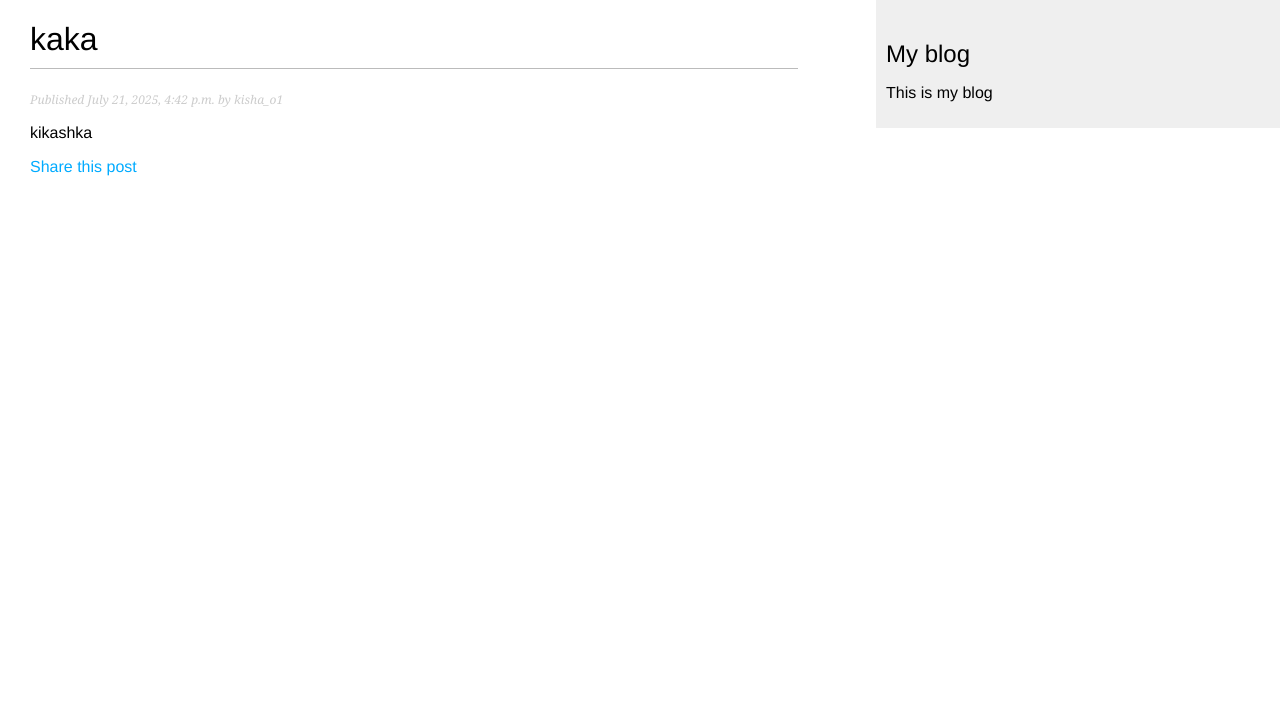
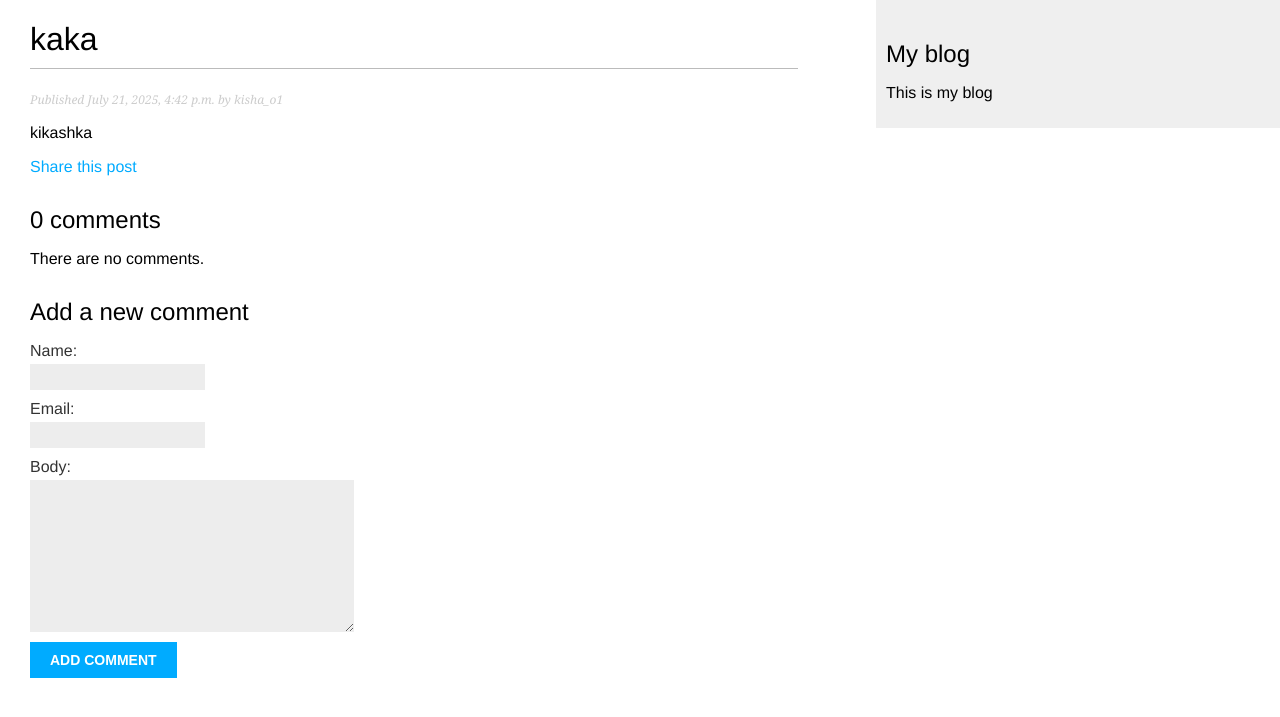
Before and after one commit to Kishaolo/fuzzy-umbrella, a Django app: a page that uses zontik_govna/mysite/blog/templates/blog/post/detail.html in a window 1280 px wide. Shown: the top 717 px of the page. Run offline with Django 5.2, Linux system fonts and the light colour scheme; data comes from the database, SQL or seed files in the repository; both versions use the stored data as it was after the commit.

Commit message:
sdelali commenti dla userov

```diff
--- a/zontik_govna/mysite/blog/forms.py
+++ b/zontik_govna/mysite/blog/forms.py
@@ -1,4 +1,5 @@
 from django import forms
+from .models import Comment
 
 class EmailPostForms(forms.Form):
     name = forms.CharField(max_length=25) #name people who send email
@@ -6,3 +7,8 @@ class EmailPostForms(forms.Form):
     to = forms.EmailField() # email who receive email
     comment = forms.CharField(required=False,
                               widget=forms.Textarea) # comments kotorie bydyt paste in email (optional)
+
+class CommentForm(forms.ModelForm):
+    class Meta:
+        model = Comment
+        fields = ['name', 'email', 'body']
--- a/zontik_govna/mysite/blog/models.py
+++ b/zontik_govna/mysite/blog/models.py
@@ -53,3 +53,23 @@ class Post(models.Model):
                       self.publish.day,
                       self.slug]
                 )
+
+class Comment(models.Model):
+    post = models.ForeignKey(Post,
+                      on_delete=models.CASCADE,
+                      related_name="comments") #svaz one-to-many nyshna dla privazke k opredelennomy posty
+    #related_name nyshna dla imeni atribyta dla obratnoi svazi
+
+    name = models.CharField(max_length=80) #ima chela kotorii ostavil coment
+    email = models.EmailField() #email (xz zachem)
+    body = models.TextField() #telo comenta
+    created = models.DateTimeField(auto_now_add=True) #toshe avtosave
+    updated = models.DateTimeField(auto_now=True) #avto save dati
+    active = models.BooleanField(default=True) #dla udalenia ploxix komentov
+
+    class Meta:
+        ordering = ['created'] #sortirovka po  attr created
+        indexes = [models.Index(fields=['created'])] # indeksatsia v vozrastaushem poradke
+
+    def __str__(self):
+        return f'Comment by {self.name} on {self.post}'
--- a/zontik_govna/mysite/blog/templates/blog/post/detail.html
+++ b/zontik_govna/mysite/blog/templates/blog/post/detail.html
@@ -13,4 +13,21 @@
       Share this post
     </a>
   </p>
+  {% with comments.count as total_comments %}
+    <h2>
+      {{ total_comments }} comment{{ total_comments|pluralize }}
+    </h2>
+  {% endwith %}
+  {% for comment in comments %}
+    <div class="comment">
+      <p class="info">
+      Comment {{ forloop.counter }} by {{ comment.name }}
+      {{ comment.created }}
+      </p>
+      {{ comment.body|linebreaks }}
+    </div>
+  {% empty %}
+    <p>There are no comments.</p>
+  {% endfor %}
+  {% include "blog/post/includes/comment_form.html" %}
 {% endblock %}
--- /dev/null
+++ b/zontik_govna/mysite/blog/templates/blog/post/includes/comment_form.html
@@ -0,0 +1,6 @@
+<h2>Add a new comment</h2>
+<form action="{% url "blog:post_comment" post.id %}" method="post">
+  {{ form.as_p }}
+  {% csrf_token %}
+  <p><input type="submit" value="Add comment"></p>
+</form>
--- a/zontik_govna/mysite/blog/urls.py
+++ b/zontik_govna/mysite/blog/urls.py
@@ -13,4 +13,7 @@ urlpatterns = [
         path('<int:post_id>/share/',
              views.post_share,
              name ='post_share'),
+        path('<int:post_id>/comment',
+             views.post_comment,
+             name='post_comment'),
         ]
--- a/zontik_govna/mysite/blog/views.py
+++ b/zontik_govna/mysite/blog/views.py
@@ -1,10 +1,11 @@
 from django.shortcuts import render, get_object_or_404
-from .models import Post
+from .models import Post, Comment
 from django.http import Http404
 from django.core.paginator import Paginator, EmptyPage, PageNotAnInteger
 from django.views.generic import ListView
-from .forms import EmailPostForms
+from .forms import EmailPostForms, CommentForm
 from django.core.mail import send_mail
+from django.views.decorators.http import require_POST
 
 # Create your views here.
 def post_detail(request, year, month, day, post):
@@ -18,6 +19,10 @@ def post_detail(request, year, month, day, post):
             publish__month=month,
             publish__day=day
             )
+    # spisok aktivnix commentov k atomy posty
+    comments = post.comments.filter(active=True)
+    # forma dla comentirovania userov
+    form = CommentForm()
 
     #post = get_object_or_404(
      #       Post,
@@ -32,7 +37,9 @@ def post_detail(request, year, month, day, post):
     return render(
             request,
             'blog/post/detail.html',
-            {'post': post}
+            {'post': post,
+             'comments': comments,
+             'form': form}
             )
 
 class PostListView(ListView):
@@ -69,3 +76,23 @@ def post_share(request, post_id):
                   {'post': post,
                    'form': form,
                    'sent': sent})
+
+@require_POST
+def post_comment(request, post_id):
+    post = get_object_or_404(Post,
+                            id=post_id,
+                            status=Post.Status.PUBLISHED)
+    comment = None
+    form = CommentForm(data=request.POST)
+    if form.is_valid():
+        # sozdaet comment i ne soxronaet ego v db
+        comment = form.save(commit=False)
+        #naznachit post komentariu
+        comment.post = post
+        #soxranit comment b db
+        comment.save()
+    return render(request,
+                  'blog/post/comment.html',
+                  {'post': post,
+                   'form': form,
+                   'comment': comment})
```
Also changed, not shown: zontik_govna/mysite/blog/admin.py (+7 -1 lines), zontik_govna/mysite/blog/templates/blog/post/comment.html (added, +12 -0 lines), zontik_govna/mysite/blog/migrations/0005_comment.py (added), zontik_govna/mysite/db.sqlite3.
